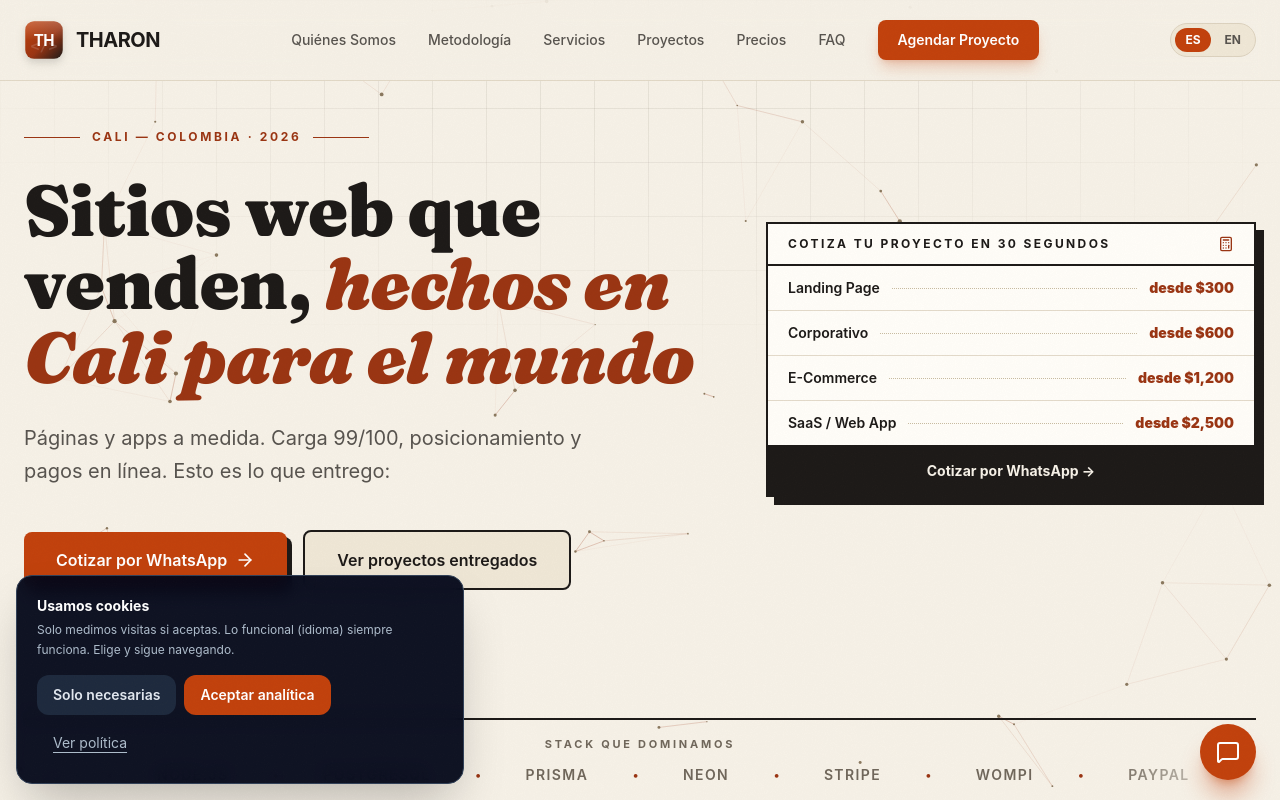
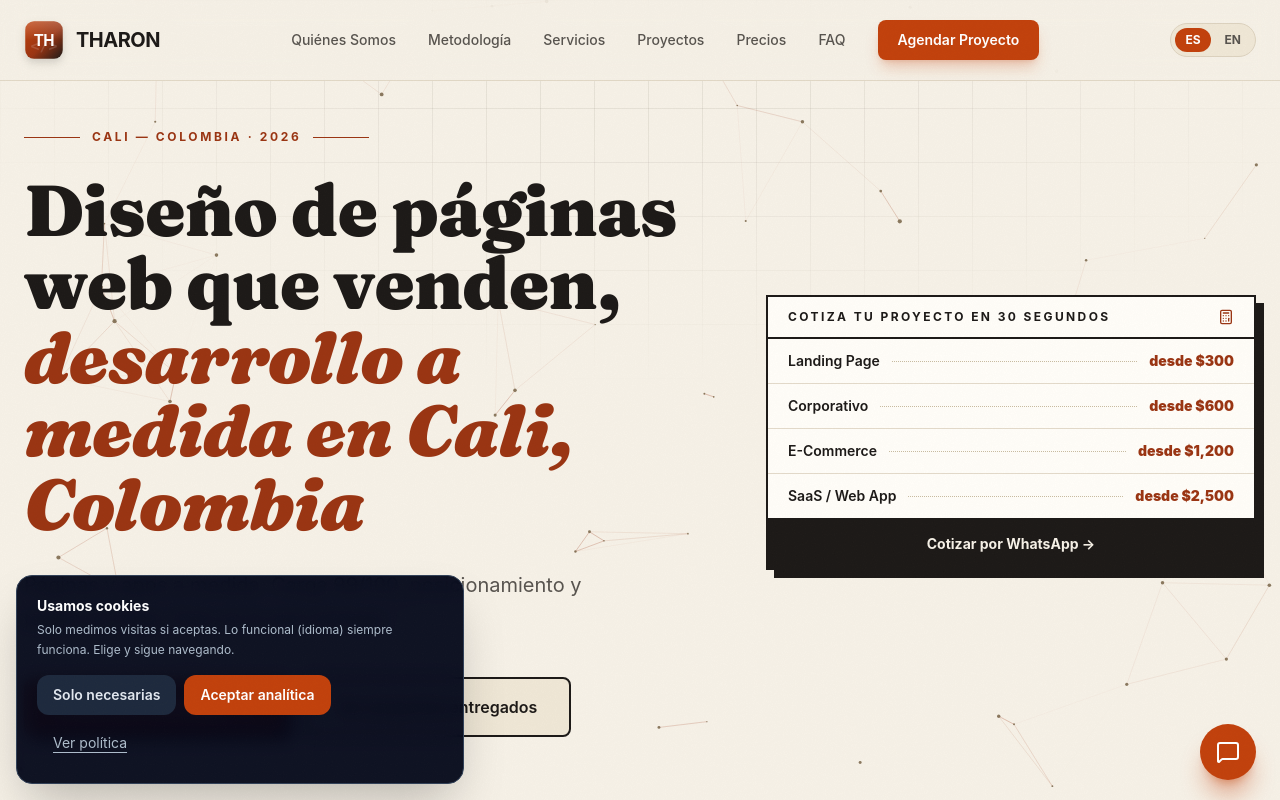
Before and after one commit to Moskera27Y/Cm-Studio, a React (Vite) app: page / in a window 1280 px wide. Shown: the top 800 px of the page. Built offline with nearby package versions, Linux system fonts and the light colour scheme.

Commit message:
SEO venta: H1 con keywords compra + title alineado + verificacion Search Console

```diff
--- a/index.html
+++ b/index.html
@@ -8,14 +8,14 @@
     <link rel="preconnect" href="https://fonts.googleapis.com" />
     <link rel="preconnect" href="https://fonts.gstatic.com" crossorigin />
     <link href="https://fonts.googleapis.com/css2?family=Fraunces:ital,opsz,wght@0,9..144,400..900;1,9..144,400..900&family=Inter:wght@400..800&display=swap" rel="stylesheet" />
-    <title>THARON | Desarrollo Web & SaaS</title>
+    <title>THARON | Diseño de Páginas Web en Colombia</title>
     <meta name="description" content="THARON: desarrollo web elite y aplicaciones SaaS. Landing pages, e-commerce con Wompi/Stripe, sitios corporativos y web apps a medida. Cotiza por WhatsApp." />
     <meta name="keywords" content="desarrollo web, diseño web, landing page, ecommerce, SaaS, Next.js, React, Wompi, Colombia" />
     <meta name="author" content="THARON" />
     <link rel="canonical" href="https://cm-portfolio-cristians-projects-5a37e367.vercel.app/" />
     <meta property="og:type" content="website" />
     <meta property="og:site_name" content="THARON" />
-    <meta property="og:title" content="THARON | Desarrollo Web & SaaS" />
+    <meta property="og:title" content="THARON | Diseño de Páginas Web en Colombia" />
     <meta property="og:description" content="Transformamos tu visión en una experiencia web de alto impacto. Landing, corporativos, e-commerce y SaaS a medida." />
     <meta property="og:url" content="https://cm-portfolio-cristians-projects-5a37e367.vercel.app/" />
     <meta property="og:locale" content="es_CO" />
@@ -27,7 +27,7 @@
     <meta property="og:image:height" content="720" />
     <meta property="og:image:alt" content="THARON — Convertimos visitas en clientes" />
     <meta name="twitter:card" content="summary_large_image" />
-    <meta name="twitter:title" content="THARON | Desarrollo Web & SaaS" />
+    <meta name="twitter:title" content="THARON | Diseño de Páginas Web en Colombia" />
     <meta name="twitter:description" content="Landing pages, e-commerce y SaaS a medida con velocidad 99/100 y SEO. Cotiza en 30 segundos." />
     <meta name="twitter:image" content="https://cm-portfolio-cristians-projects-5a37e367.vercel.app/og-tharon.png" />
     <script type="application/ld+json">
--- /dev/null
+++ b/public/google2a145fc8c15aa5ea.html
@@ -0,0 +1 @@
+google-site-verification: google2a145fc8c15aa5ea.html
--- a/src/i18n.js
+++ b/src/i18n.js
@@ -11,8 +11,8 @@ export const STRINGS = {
     },
     hero: {
       badge: 'Desarrollo Web Elite & Aplicaciones SaaS',
-      titleA: 'Sitios web que venden,',
-      titleB: 'hechos en Cali para el mundo',
+      titleA: 'Diseño de páginas web que venden,',
+      titleB: 'desarrollo a medida en Cali, Colombia',
       sub: 'Páginas y apps a medida. Carga 99/100, posicionamiento y pagos en línea. Esto es lo que entrego:',
       cta1: 'Cotizar por WhatsApp',
       cta2: 'Ver proyectos entregados',
@@ -298,8 +298,8 @@ export const STRINGS = {
     },
     hero: {
       badge: 'Elite Web Development & SaaS Applications',
-      titleA: 'Websites that sell,',
-      titleB: 'built in Cali for the world',
+      titleA: 'Website design that sells,',
+      titleB: 'custom development in Cali, Colombia',
       sub: 'Custom pages and apps. 99/100 load speed, rankings and online payments. What you get:',
       cta1: 'Quote on WhatsApp',
       cta2: 'See delivered projects',
```
